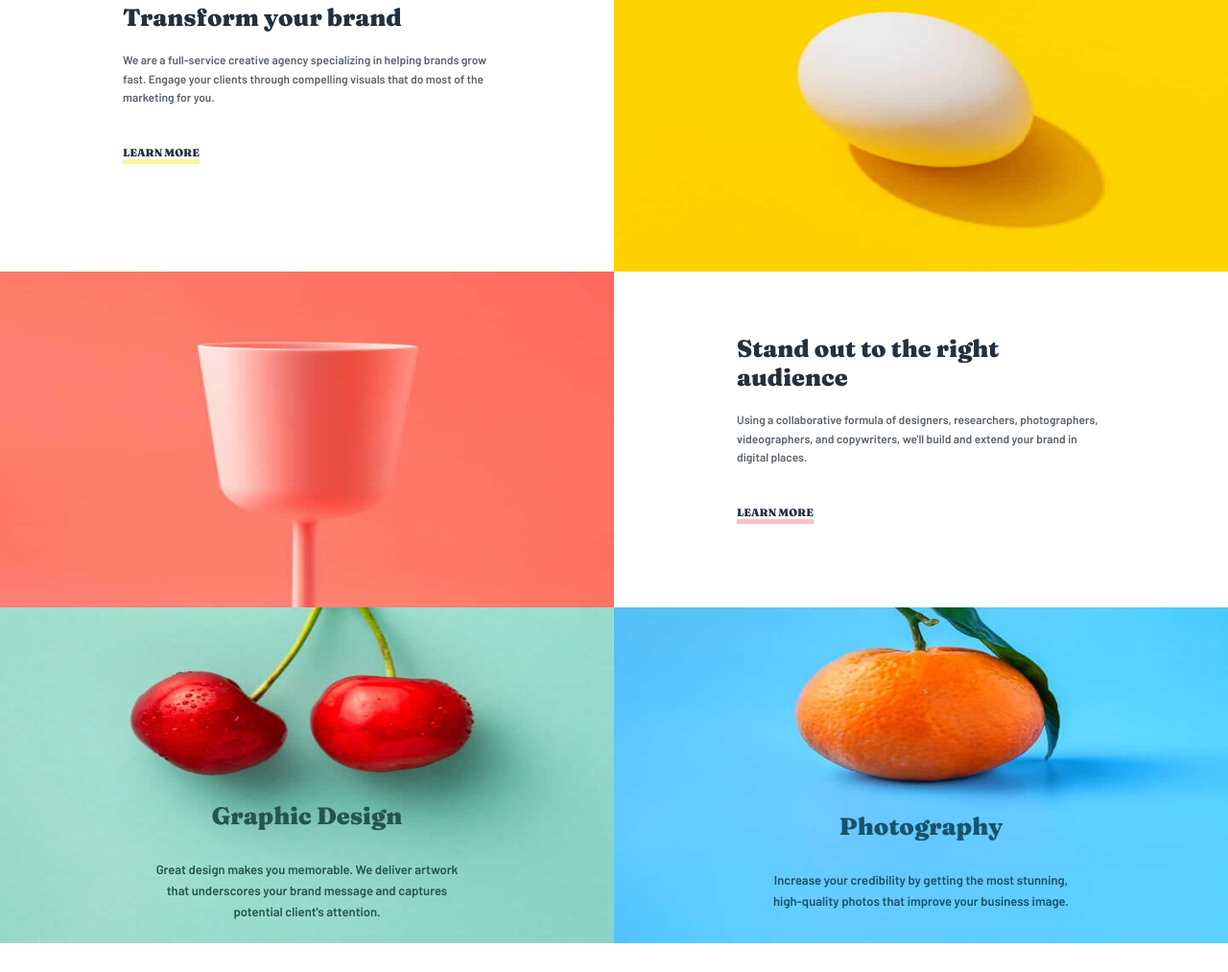
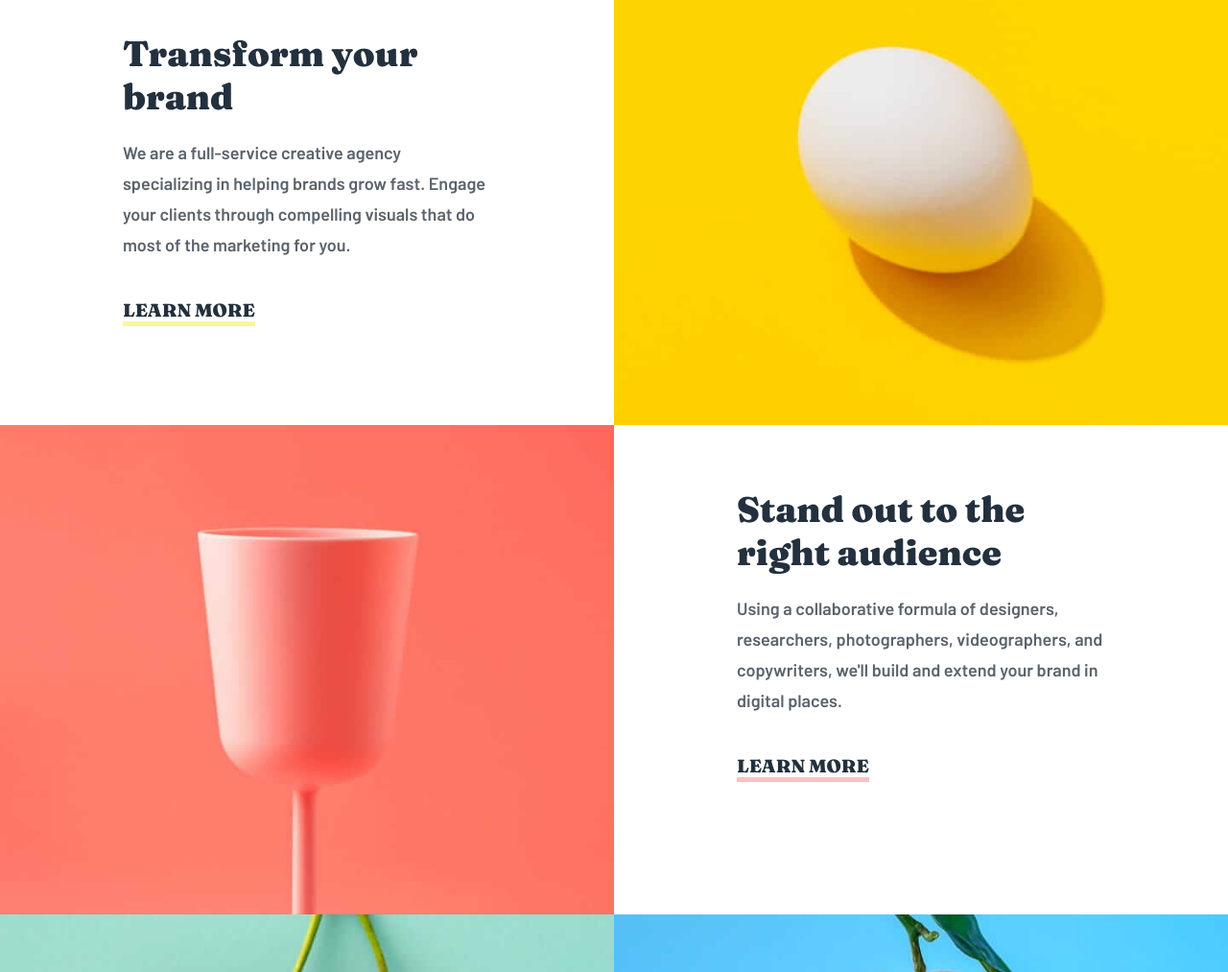
Before and after one commit to Juan2579/Sunnyside-Agency, a plain HTML site: page index.html in a window 1280 px wide. Shown: the part 627-1640 px from the top of the page at 96% size. Drawn offline with Linux system fonts and the light colour scheme.

Commit message:
Upgrade of desktop responsive

```diff
--- a/css/desktop.css
+++ b/css/desktop.css
@@ -196,3 +196,57 @@
     height: 330px;
     object-fit: fill;
 }
+
+@media (min-width: 1200px)  {
+    .main_container .main-transform_container, .main_container .main-stand-out_container{
+        display: grid;
+        grid-template-columns: 1fr 1fr;
+        grid-template-rows: minmax(480px, 510px);
+        height: auto;
+
+    }
+
+    .main-transform_container .transform_image, .main-stand-out_container .stand-out_image{
+        width: 100%;
+        height: auto;
+        max-height: 510px;
+    }
+
+    .main-transform_container .transform_information{
+        margin: 100px auto;
+    }
+    .transform_information h2, .stand-out_information h2{
+        font-size: 3.7rem;
+    }
+    .transform_information p, .stand-out_information p{
+        font-size: 1.8rem;
+        line-height: 3.2rem;
+    }
+    .transform_information a, .stand-out_information a{
+        font-size: 1.9rem;
+    }
+
+    .main-value_container{
+        display: grid;
+        grid-template-columns: 1fr 1fr;
+        grid-template-rows: minmax(480px, 510px);
+        height: auto;
+    }
+
+    .graphic-design_container .graphic-design_image, .photography_container .photography_image{
+        width: 100%;
+        height: auto;
+        max-height: 510px;
+    }
+    .graphic-design_container .graphic-design_information, .photography_container .photography_information{
+        padding-top: 380px;
+    }
+    .graphic-design_information h2, .photography_information h2{
+        font-size: 3.1rem;
+    }
+    .graphic-design_information p, .photography_information p{
+        font-size: 1.7rem;
+        line-height: 2.5rem;
+    }
+
+}
--- a/style.css
+++ b/style.css
@@ -223,6 +223,7 @@ html{
 
 .transform_information a, .stand-out_information a{
     width: max-content;
+    height: max-content;
     margin: 20px 0;
     font-size: 1.6rem;
     font-weight: 900;
```
